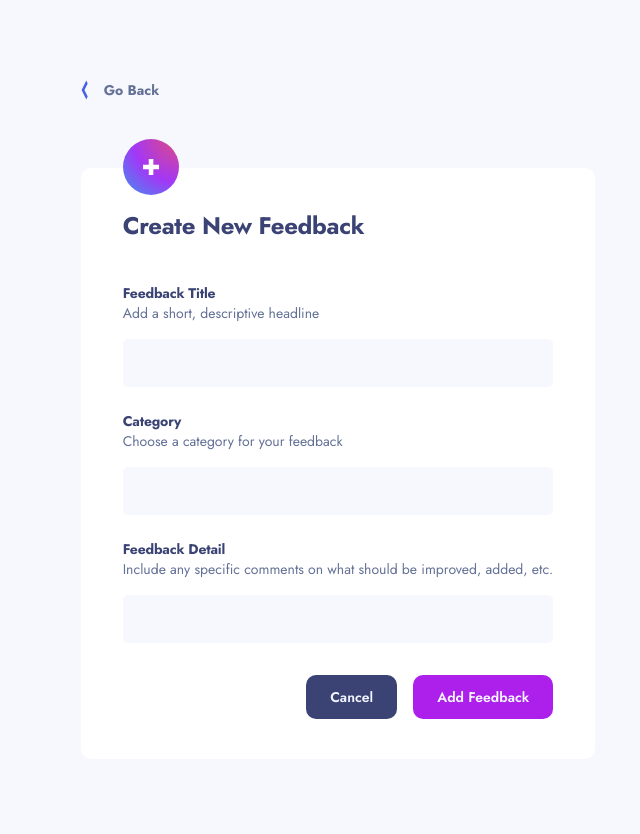
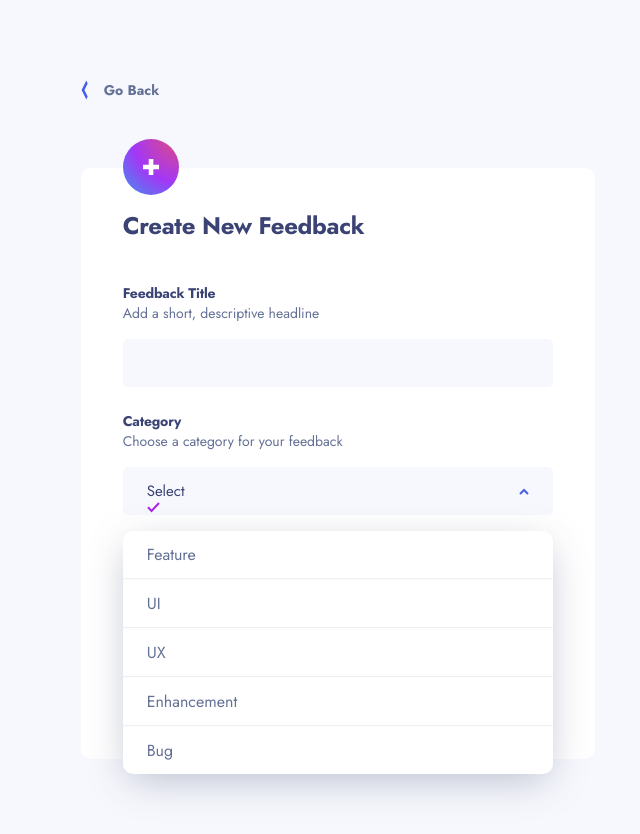
Before and after one commit to emanusantos/product-feedback, an Angular app: page /create in a window 1280 px wide. Shown: the top 834 px of the page, without its empty margins (302-942 px from the left). Built offline with nearby package versions, Linux system fonts and the light colour scheme.

Commit message:
feat: setup select layout

```diff
--- a/src/app/components/menu/menu.component.ts
+++ b/src/app/components/menu/menu.component.ts
@@ -1,4 +1,5 @@
 import { Component, EventEmitter, Output } from '@angular/core';
+import { categories } from 'src/app/constants/categories';
 import { ApiService } from 'src/app/services/api.service';
 
 @Component({
@@ -7,7 +8,7 @@ import { ApiService } from 'src/app/services/api.service';
   styleUrls: ['./menu.component.sass'],
 })
 export class MenuComponent {
-  categories = ['All', 'UI', 'UX', 'Enhancement', 'Bug', 'Feature'];
+  categories = categories;
   selectedCategory = 'All';
 
   constructor(private apiService: ApiService) {}
--- /dev/null
+++ b/src/app/constants/categories.ts
@@ -0,0 +1,9 @@
+export const categories = ['All', 'UI', 'UX', 'Enhancement', 'Bug', 'Feature'];
+
+export const categoriesWithoutAll = [
+  'Feature',
+  'UI',
+  'UX',
+  'Enhancement',
+  'Bug',
+];
--- a/src/app/routes/create-feedback/create-feedback.component.html
+++ b/src/app/routes/create-feedback/create-feedback.component.html
@@ -19,7 +19,28 @@
         [title]="'Category'"
         [description]="'Choose a category for your feedback'"
       >
-        <input />
+        <div class="select" (click)="toggleSelect()">
+          <p class="label">Select</p>
+
+          <img class="arrow" [attr.src]="getIcon()" />
+
+          <div class="content" *ngIf="isSelectVisible">
+            <ng-container
+              *ngFor="let category of categories; let index = index"
+            >
+              <div class="option" (click)="selectCategory(category)">
+                <p class="body-1">{{ category }}</p>
+                <img
+                  class="checkmark"
+                  src="../../../assets/shared/icon-check.svg"
+                  *ngIf="category === selectedCategory"
+                />
+              </div>
+
+              <hr *ngIf="index !== categories.length - 1" />
+            </ng-container>
+          </div>
+        </div>
       </app-form-item>
 
       <app-form-item
--- a/src/app/routes/create-feedback/create-feedback.component.sass
+++ b/src/app/routes/create-feedback/create-feedback.component.sass
@@ -21,7 +21,7 @@ img
     gap: 1.5rem
     margin-top: 2.5rem
 
-input
+input, .select
     width: 100%
     min-height: 3rem
     background-color: $ice-white
@@ -34,3 +34,52 @@ footer
     justify-content: flex-end
     margin-top: 2rem
     gap: 1rem
+
+.select
+    position: relative
+    display: flex
+    align-items: center
+    padding: 0 1.5rem
+    cursor: pointer
+
+
+.label
+    color: $dark-blue-alt
+    font-size: 15px
+    font-weight: 400
+
+.arrow
+    position: absolute
+    top: auto
+    bottom: auto
+    right: 1.5rem
+    pointer-events: none
+
+.content
+    width: 100%
+    position: absolute
+    top: 4rem
+    left: 0
+    background-color: $white
+    border-radius: 10px
+    box-shadow: 0px 10px 40px -7px rgba(55, 63, 104, 0.35)
+
+.body-1
+    color: $grayish-blue
+    white-space: nowrap
+
+.option
+    display: flex
+    justify-content: space-between
+    align-items: center
+    padding: .75rem 1.5rem
+    cursor: pointer
+
+    &:hover
+        p
+            color: $secondary
+
+hr
+    background-color: $dark-blue-alt
+    height: 1px
+    opacity: .15
--- a/src/app/routes/create-feedback/create-feedback.component.ts
+++ b/src/app/routes/create-feedback/create-feedback.component.ts
@@ -1,4 +1,5 @@
 import { Component, OnInit } from '@angular/core';
+import { categoriesWithoutAll } from 'src/app/constants/categories';
 
 @Component({
   selector: 'app-create-feedback',
@@ -6,7 +7,29 @@ import { Component, OnInit } from '@angular/core';
   styleUrls: ['./create-feedback.component.sass'],
 })
 export class CreateFeedbackComponent implements OnInit {
+  isSelectVisible = true;
+  categories = categoriesWithoutAll;
+  selectedCategory = this.categories[0];
+
   ngOnInit(): void {
     document.body.className = 'create';
   }
+
+  handleClick(category: string) {
+    console.log(category);
+  }
+
+  toggleSelect() {
+    this.isSelectVisible = !this.isSelectVisible;
+  }
+
+  getIcon() {
+    return this.isSelectVisible
+      ? '../../../assets/shared/icon-arrow-up-purple.svg'
+      : '../../../assets/shared/icon-arrow-down-purple.svg';
+  }
+
+  selectCategory(category: string) {
+    this.selectedCategory = category;
+  }
 }
```
Also changed, not shown: src/assets/shared/icon-arrow-down-purple.svg (added).
